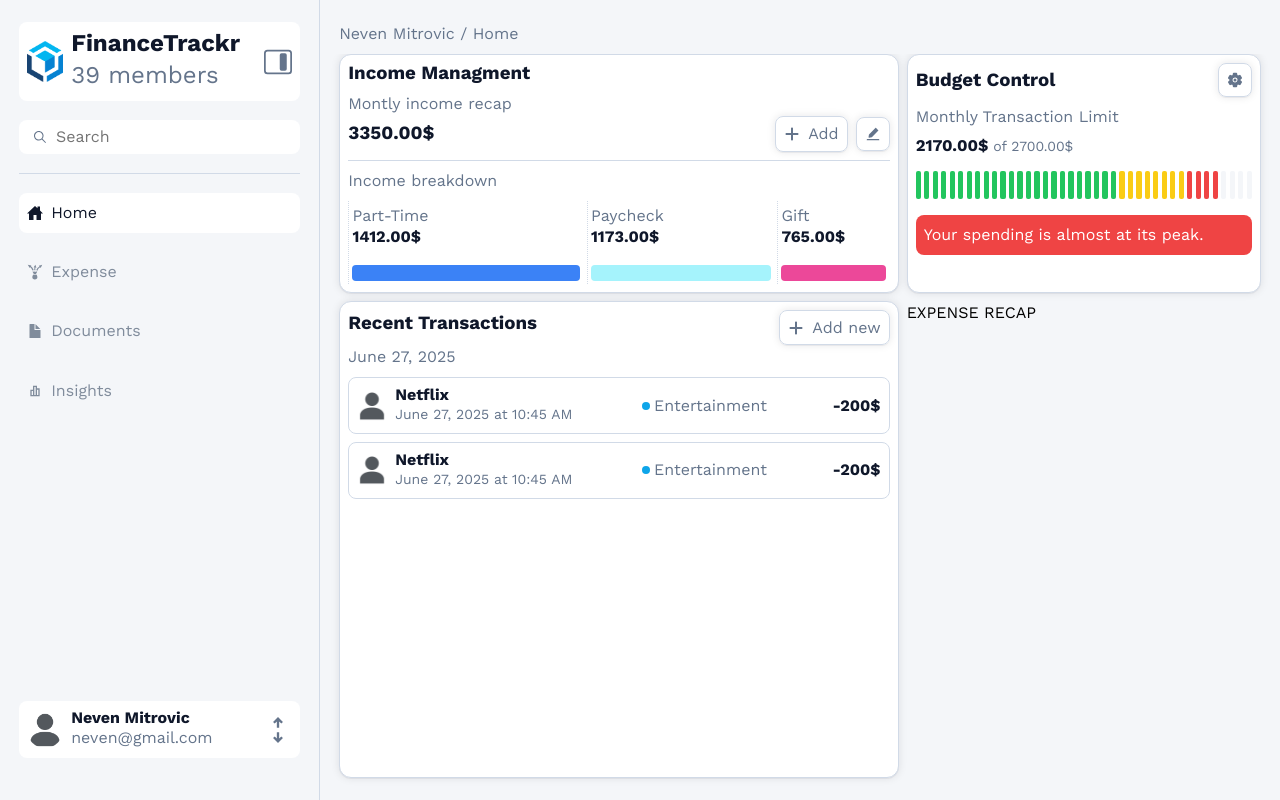
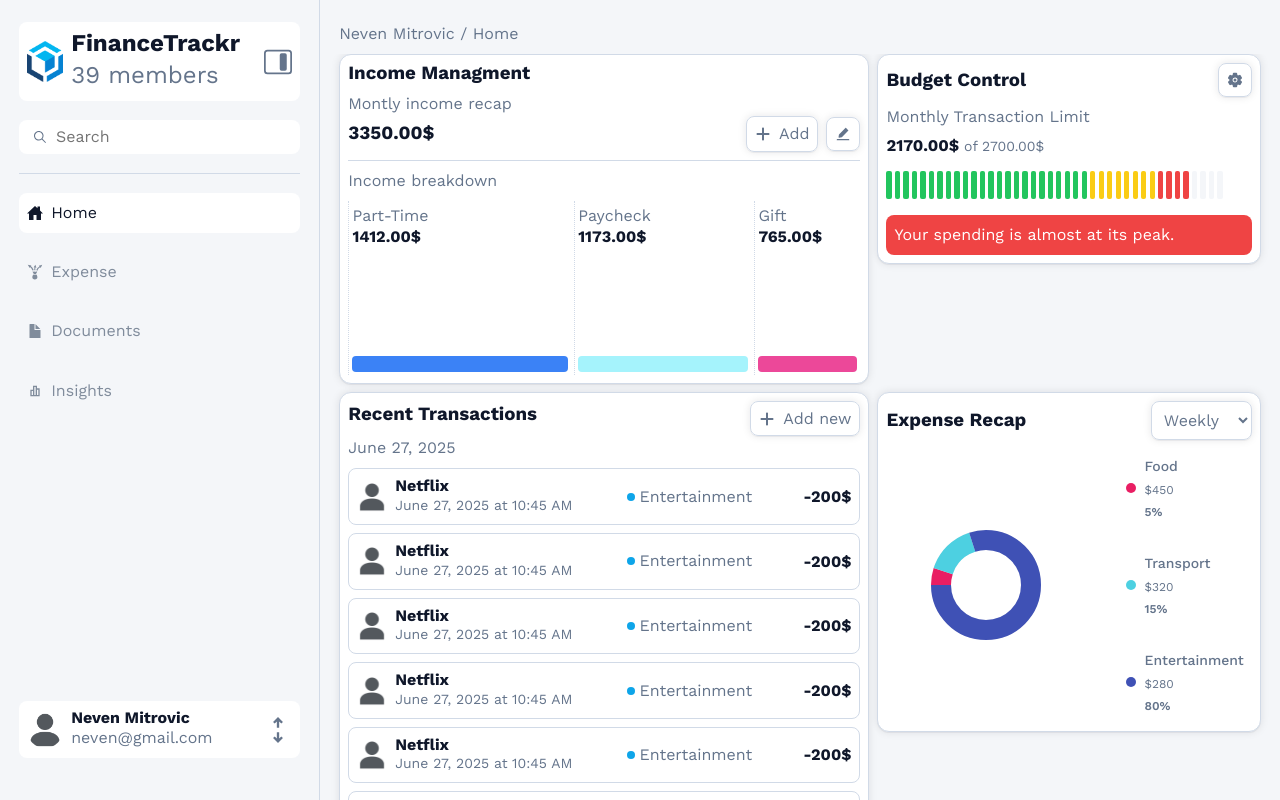
Before and after one commit to nevenmitrovic/financetrackr, a React (Vite) app: page / in a window 1280 px wide. Built offline with nearby package versions, Linux system fonts and the light colour scheme.

Commit message:
expense recap UI - mobile and desktop

```diff
--- a/src/components/dashboard-content/DashboardContent.tsx
+++ b/src/components/dashboard-content/DashboardContent.tsx
@@ -4,6 +4,7 @@ import PageHeader from '@/components/common/page-header/PageHeader'
 import IncomeManagment from '@/components/dashboard-content/income-managment/IncomeManagment'
 import BudgetControl from '@/components/dashboard-content/budget-control/BudgetControl'
 import RecentTransactions from '@/components/dashboard-content/recent-transactions/RecentTransactions'
+import ExpenseRecap from '@/components/dashboard-content/expense-recap/ExpenseRecap'
 
 import './dashboard-content.style.css'
 
@@ -25,7 +26,7 @@ const DashboardContent = () => {
 					<IncomeManagment />
 					<BudgetControl />
 					<RecentTransactions />
-					<div className='expense-recap'>EXPENSE RECAP</div>
+					<ExpenseRecap />
 				</div>
 			</div>
 		</div>
--- a/src/components/dashboard-content/budget-control/budget-control.style.css
+++ b/src/components/dashboard-content/budget-control/budget-control.style.css
@@ -1,6 +1,7 @@
 .budget-control {
 	display: flex;
 	flex-direction: column;
+	height: min-content;
 }
 .budget-control-header {
 	flex-shrink: 0;
--- /dev/null
+++ b/src/components/dashboard-content/expense-recap/ExpenseRecap.tsx
@@ -0,0 +1,94 @@
+import { useState, useEffect } from 'react'
+import './expense-recap.style.css'
+
+interface ExpenseData {
+	category: string
+	amount: number
+	percentage: number
+	color: string
+}
+
+const ExpenseRecap = () => {
+	const [timeFilter, setTimeFilter] = useState('week')
+	const [expenseData, setExpenseData] = useState<ExpenseData[]>([])
+
+	useEffect(() => {
+		const mockData: ExpenseData[] = [
+			{ category: 'Food', amount: 450, percentage: 5, color: '#E91E63' },
+			{ category: 'Transport', amount: 320, percentage: 15, color: '#4DD0E1' },
+			{ category: 'Entertainment', amount: 280, percentage: 80, color: '#3F51B5' },
+		]
+		setExpenseData(mockData)
+	}, [timeFilter])
+
+	const handleFilterChange = (e: React.ChangeEvent<HTMLSelectElement>) => {
+		setTimeFilter(e.target.value)
+	}
+
+	const total = expenseData.reduce((sum, item) => sum + item.amount, 0)
+	const circumference = 2 * Math.PI * 45
+
+	let cumulativePercentage = 0
+
+	return (
+		<div className='expense-recap content-card'>
+			<div className='expense-recap-header'>
+				<h3>Expense Recap</h3>
+				<select
+					name='filterByTime'
+					id='filterByTime'
+					value={timeFilter}
+					onChange={handleFilterChange}
+					className='button'
+				>
+					<option value='week'>Weekly</option>
+					<option value='month'>Monthly</option>
+					<option value='year'>Yearly</option>
+				</select>
+			</div>
+
+			<div className='expense-recap-content'>
+				<div className='donut-chart-container'>
+					<svg width='200' height='200' viewBox='0 0 200 200' className='donut-chart'>
+						<circle cx='100' cy='100' r='45' fill='none' stroke='#f0f0f0' strokeWidth='20' />
+						{expenseData.map((item, index) => {
+							const strokeDasharray = `${(item.percentage / 100) * circumference} ${circumference}`
+							const strokeDashoffset = (-cumulativePercentage * circumference) / 100
+							cumulativePercentage += item.percentage
+
+							return (
+								<circle
+									key={index}
+									cx='100'
+									cy='100'
+									r='45'
+									fill='none'
+									stroke={item.color}
+									strokeWidth='20'
+									strokeDasharray={strokeDasharray}
+									strokeDashoffset={strokeDashoffset}
+									transform='rotate(-90 100 100)'
+								/>
+							)
+						})}
+					</svg>
+				</div>
+
+				<div className='expense-legend'>
+					{expenseData.map((item, index) => (
+						<div key={index} className='legend-item'>
+							<div className='legend-color' style={{ backgroundColor: item.color }}></div>
+							<div className='legend-details'>
+								<span className='legend-category'>{item.category}</span>
+								<span className='legend-amount'>${item.amount}</span>
+								<span className='legend-percentage'>{item.percentage}%</span>
+							</div>
+						</div>
+					))}
+				</div>
+			</div>
+		</div>
+	)
+}
+
+export default ExpenseRecap
--- /dev/null
+++ b/src/components/dashboard-content/expense-recap/expense-recap.style.css
@@ -0,0 +1,138 @@
+.expense-recap {
+	max-height: min-content;
+}
+
+.expense-recap-header {
+	display: flex;
+	flex-direction: column;
+	align-items: flex-start;
+	gap: 0.75rem;
+	margin-bottom: 0.5rem;
+}
+
+.expense-recap-content {
+	display: flex;
+	flex-direction: column;
+	align-items: center;
+	gap: 1rem;
+}
+
+.donut-chart-container {
+	position: relative;
+	display: flex;
+	align-items: center;
+	justify-content: center;
+	width: 100%;
+}
+
+.donut-chart {
+	transform: rotate(-90deg);
+	width: 120px;
+	height: 120px;
+}
+
+.percentage-change {
+	display: flex;
+	flex-direction: column;
+	align-items: center;
+	gap: 4px;
+}
+
+.expense-legend {
+	display: flex;
+	flex-direction: column;
+	gap: 0.75rem;
+	width: 100%;
+}
+
+.legend-item {
+	display: flex;
+	align-items: center;
+	gap: 0.5rem;
+	padding: 0.75rem;
+	background-color: #f8f9fa;
+	border-radius: 8px;
+}
+
+.legend-color {
+	width: 12px;
+	height: 12px;
+	border-radius: 50%;
+	flex-shrink: 0;
+}
+
+.legend-details {
+	display: flex;
+	flex-direction: column;
+	gap: 2px;
+}
+
+.legend-category {
+	font-size: 0.875rem;
+	font-weight: 500;
+	color: var(--clr-text-secondary);
+}
+
+.legend-amount {
+	font-size: 0.75rem;
+	color: var(--clr-text-secondary);
+}
+
+.legend-percentage {
+	font-size: 0.75rem;
+	font-weight: 600;
+	color: var(--clr-text-secondary);
+}
+
+@media (width > 768px) {
+	.expense-recap-header {
+		flex-direction: row;
+		justify-content: space-between;
+		align-items: center;
+		gap: 0;
+	}
+
+	.expense-recap-content {
+		flex-direction: row;
+		gap: 2rem;
+	}
+
+	.donut-chart {
+		width: 150px;
+		height: 150px;
+	}
+
+	.expense-legend {
+		gap: 1rem;
+	}
+
+	.legend-item {
+		padding: 0.5rem;
+		background-color: transparent;
+	}
+
+	.legend-color {
+		width: 10px;
+		height: 10px;
+	}
+
+	.legend-details {
+		gap: 4px;
+	}
+
+	.legend-category {
+		font-size: var(--font-size-sm);
+	}
+
+	.legend-amount,
+	.legend-percentage {
+		font-size: 12px;
+	}
+}
+
+@media (width > 1024px) {
+	.donut-chart {
+		width: 200px;
+		height: 200px;
+	}
+}
--- a/src/components/dashboard-content/recent-transactions/RecentTransactions.tsx
+++ b/src/components/dashboard-content/recent-transactions/RecentTransactions.tsx
@@ -18,6 +18,13 @@ const RecentTransactions = () => {
 					<div className='transactions-cards-container'>
 						<TransactionCard />
 						<TransactionCard />
+						<TransactionCard />
+						<TransactionCard />
+						<TransactionCard />
+						<TransactionCard />
+						<TransactionCard />
+						<TransactionCard />
+						<TransactionCard />
 					</div>
 				</div>
 			</div>
```
